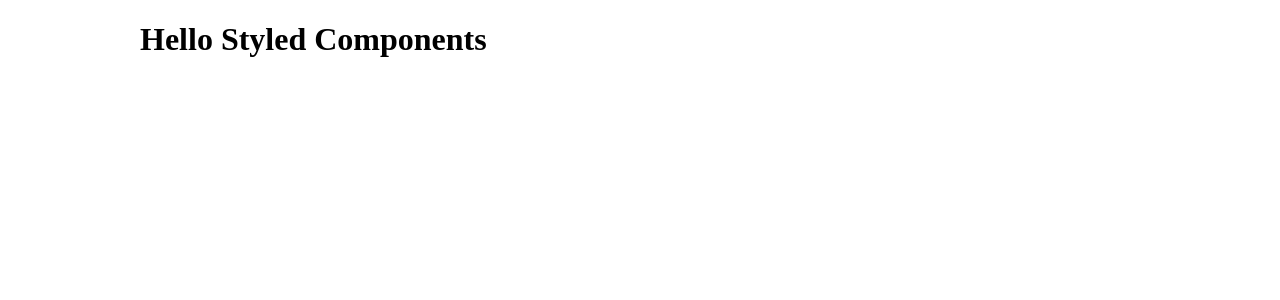
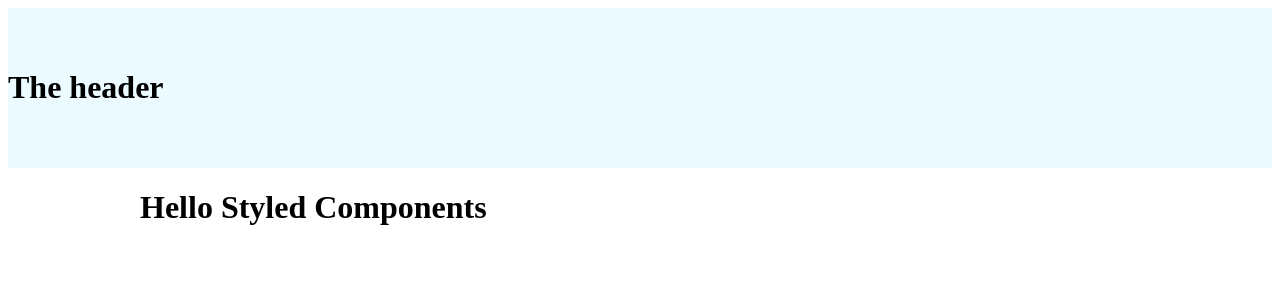
Before and after one commit to Shamoleambo/styled-components, a React (Vite) app: page / in a window 1280 px wide. Shown: the top 300 px of the page. Built offline with nearby package versions, Linux system fonts and the light colour scheme.

Commit message:
create Styled components for the header

```diff
--- a/src/App.jsx
+++ b/src/App.jsx
@@ -1,10 +1,14 @@
+import { Header } from './components/Header'
 import { Container } from './components/styled/Container.styled'
 
 function App() {
   return (
-    <Container>
-      <h1>Hello Styled Components</h1>
-    </Container>
+    <>
+      <Header />
+      <Container>
+        <h1>Hello Styled Components</h1>
+      </Container>
+    </>
   )
 }
 
--- /dev/null
+++ b/src/components/Header.jsx
@@ -0,0 +1,9 @@
+import { StyledHeader } from "./styled/Header.styled"
+
+export function Header() {
+  return (
+    <StyledHeader>
+      <h1>The header</h1>
+    </StyledHeader>
+  )
+}
--- /dev/null
+++ b/src/components/styled/Header.styled.jsx
@@ -0,0 +1,6 @@
+import styled from "styled-components"
+
+export const StyledHeader = styled.header`
+  background-color: #ebfbff;
+  padding: 40px 0;
+`
```
